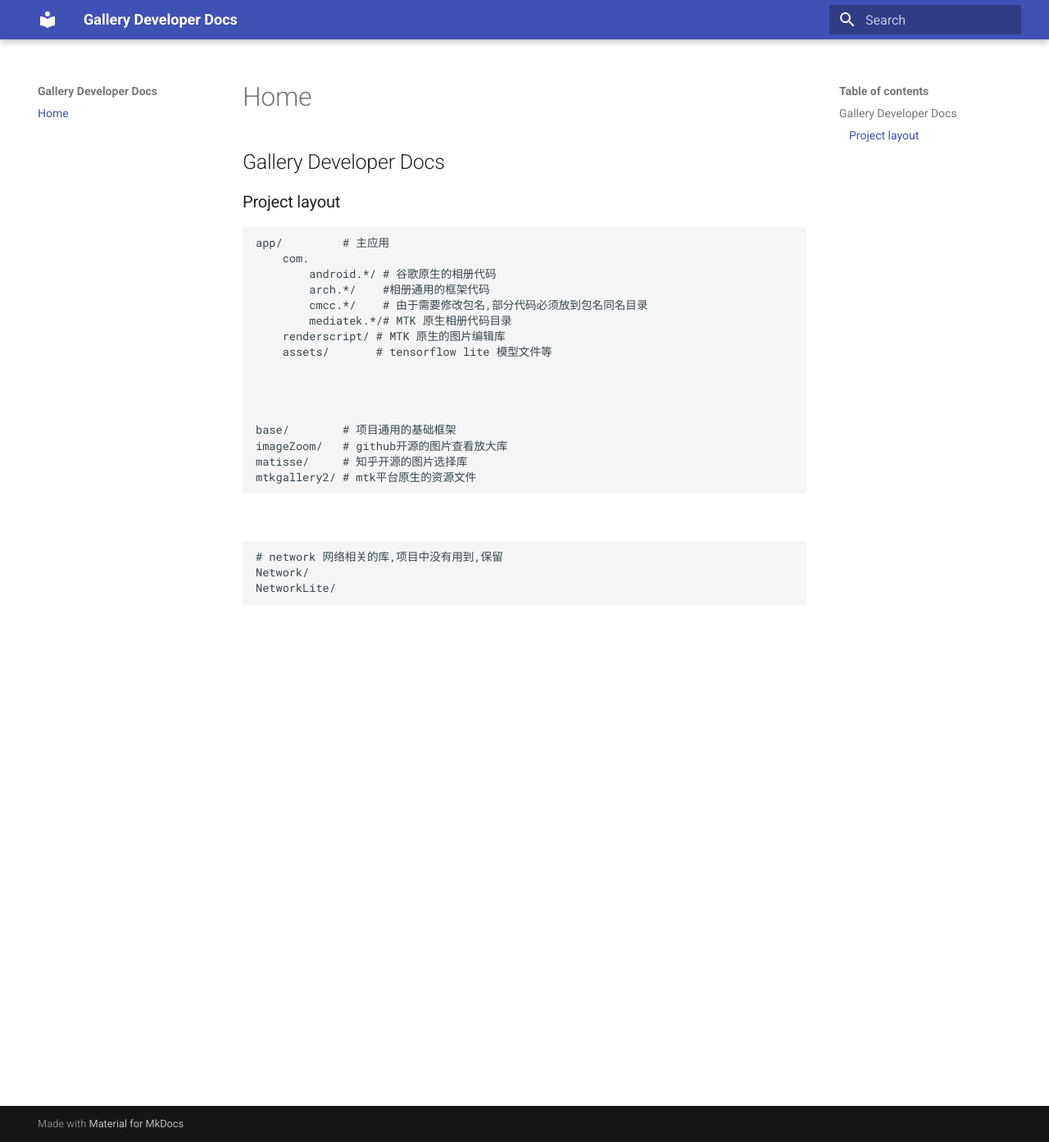
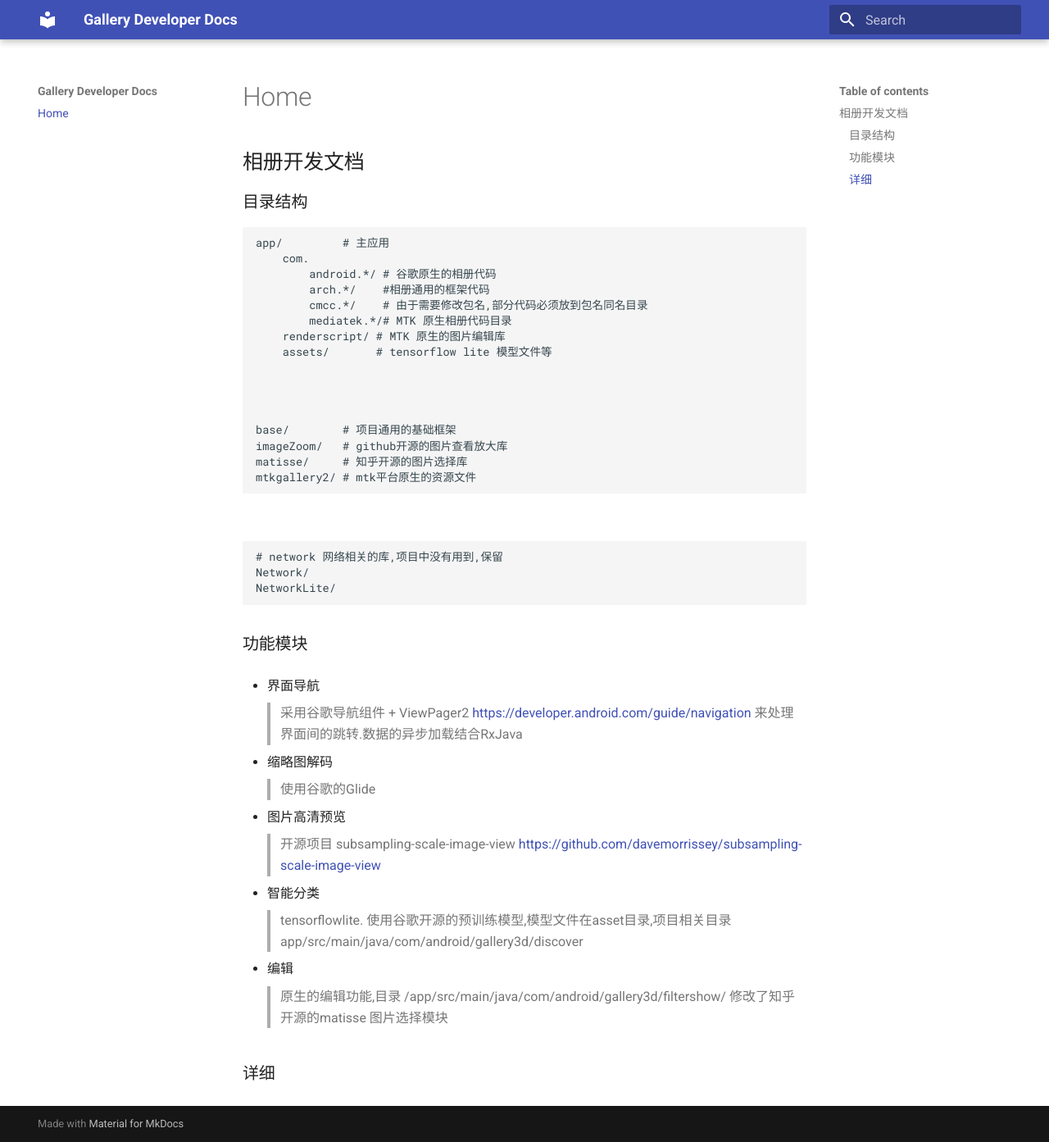
Before and after one commit to sherlockhouse/sherlockhouse.github.io, an MkDocs documentation site: the page built from docs/index.md, in a window 1280 px wide and 1393 px high. Shown: the whole window at 82% size. Built offline with MkDocs 1.6.1 and Material for MkDocs 9.7.7, drawn with Linux system fonts in a browser that asks for light colours.

Commit message:
add func

```diff
--- a/docs/index.md
+++ b/docs/index.md
@@ -1,7 +1,7 @@
-# Gallery Developer Docs
+# 相册开发文档
 
 
-## Project layout
+## 目录结构
 
     app/         # 主应用
         com.
@@ -26,3 +26,29 @@
     # network 网络相关的库,项目中没有用到,保留
     Network/
     NetworkLite/
+
+
+
+
+## 功能模块
+
+* 界面导航
+   >采用谷歌导航组件 + ViewPager2 https://developer.android.com/guide/navigation
+   >来处理界面间的跳转.数据的异步加载结合RxJava
+
+* 缩略图解码
+  >使用谷歌的Glide
+
+* 图片高清预览
+  >开源项目   subsampling-scale-image-view
+  >https://github.com/davemorrissey/subsampling-scale-image-view
+
+* 智能分类
+  > tensorflowlite. 使用谷歌开源的预训练模型,模型文件在asset目录,项目相关目录
+  > app/src/main/java/com/android/gallery3d/discover
+* 编辑
+  > 原生的编辑功能,目录 /app/src/main/java/com/android/gallery3d/filtershow/
+  > 修改了知乎开源的matisse 图片选择模块
+
+
+## 详细
```
